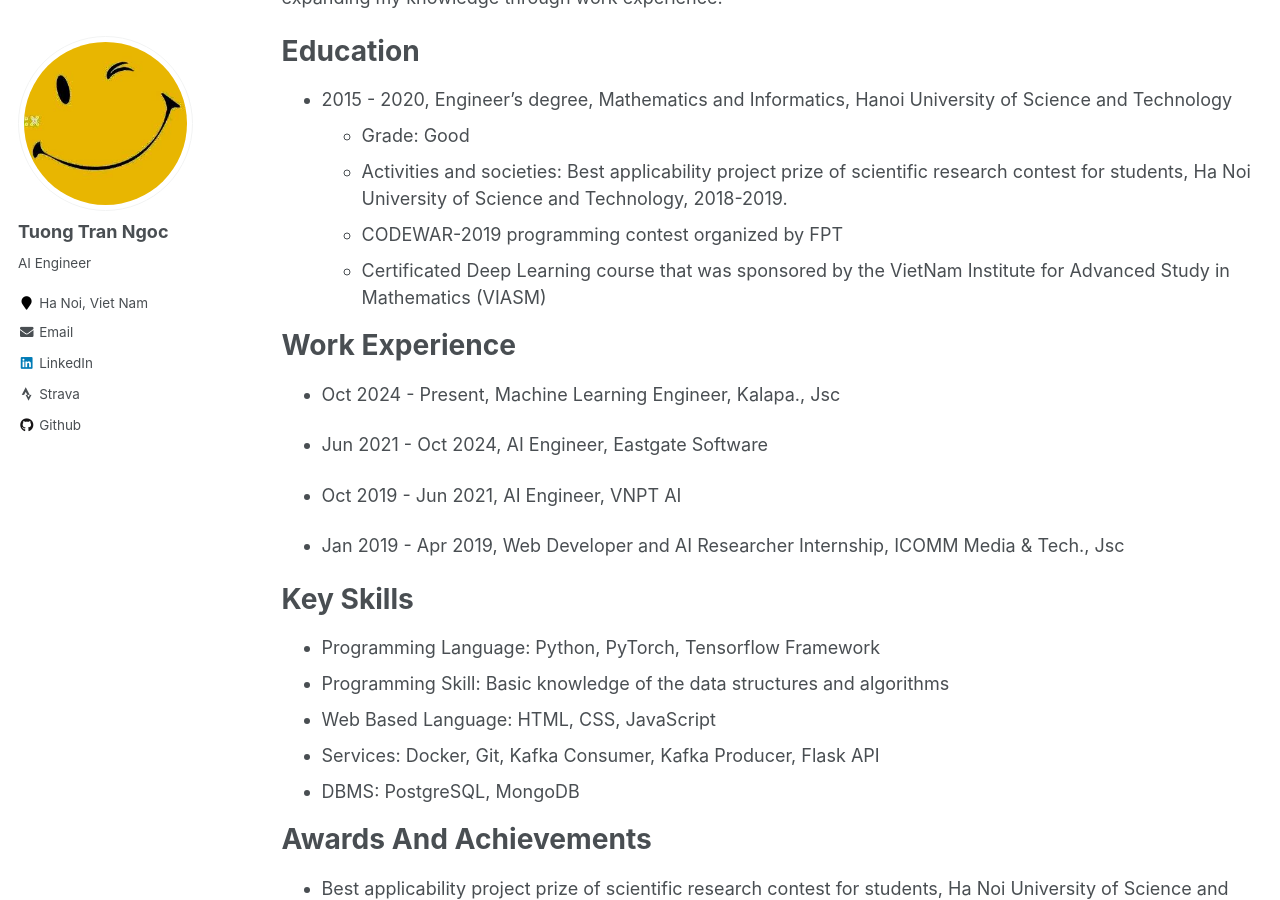
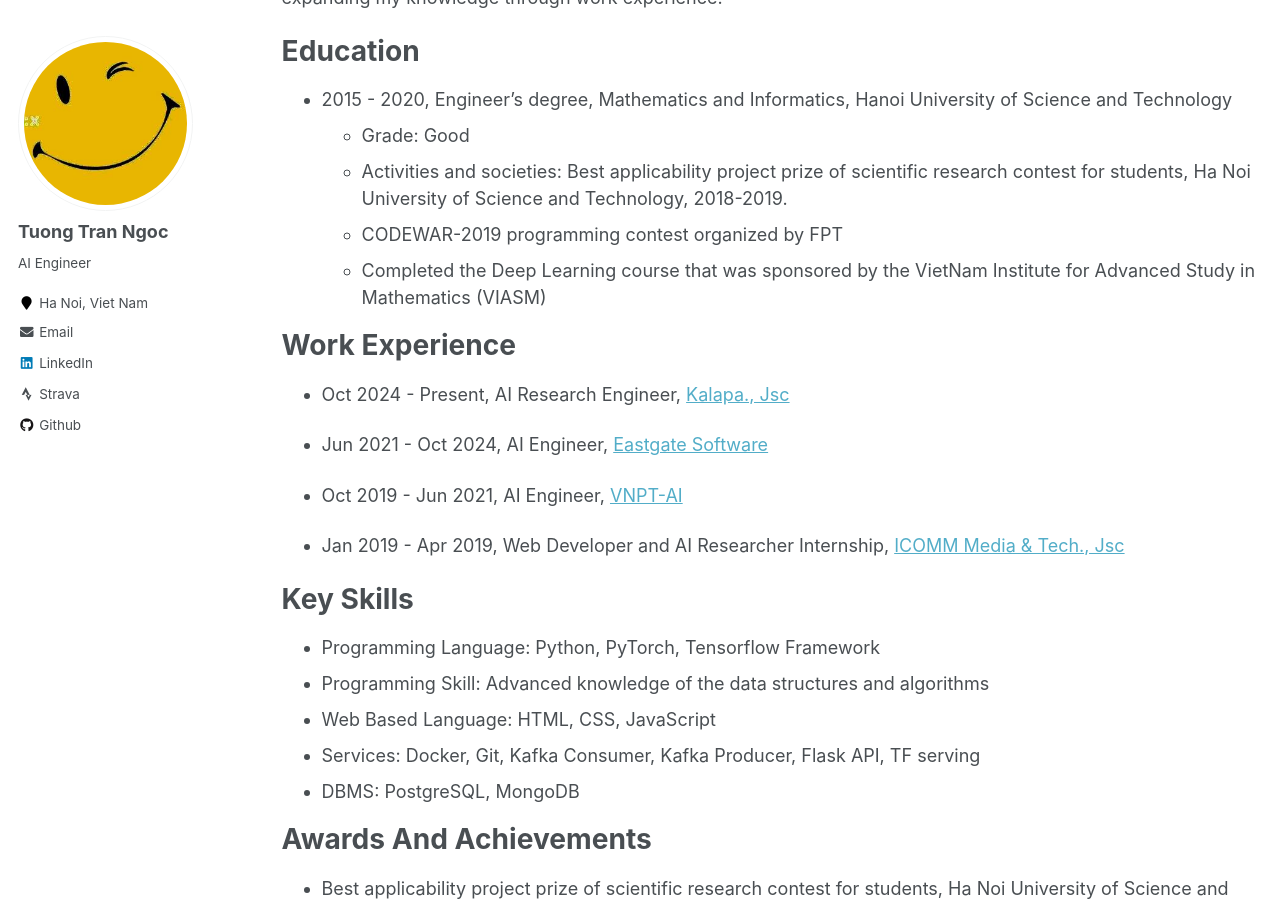
Before and after one commit to tuongtranngoc/tuongtranngoc.github.io, a Jekyll site: the page built from _pages/cv.md, in a window 1280 px wide and 900 px high, scrolled down 261 px. Built offline with Jekyll 4.4.1, drawn with Linux system fonts in a browser that asks for light colours.

Commit message:
update cv

```diff
--- a/_pages/cv.md
+++ b/_pages/cv.md
@@ -19,28 +19,28 @@
     * Grade: Good
     * Activities and societies: Best applicability project prize of scientific research contest for students, Ha Noi University of Science and Technology, 2018-2019.
     * CODEWAR-2019 programming contest organized by FPT
-    * Certificated Deep Learning course that was sponsored by the VietNam Institute for Advanced Study in Mathematics (VIASM)
+    * Completed the Deep Learning course that was sponsored by the VietNam Institute for Advanced Study in Mathematics (VIASM)
 
 
 Work Experience
 ======
 
-* Oct 2024 - Present, Machine Learning Engineer, Kalapa., Jsc
+* Oct 2024 - Present, AI Research Engineer, [Kalapa., Jsc](https://kalapa.vn/)
 
-* Jun 2021 - Oct 2024, AI Engineer, Eastgate Software
+* Jun 2021 - Oct 2024, AI Engineer, [Eastgate Software](https://eastgate-software.com/)
 
-* Oct 2019 - Jun 2021, AI Engineer, VNPT AI
+* Oct 2019 - Jun 2021, AI Engineer, [VNPT-AI](https://icenter.ai/vi)
 
-* Jan 2019 - Apr 2019, Web Developer and AI Researcher Internship, ICOMM Media & Tech., Jsc
+* Jan 2019 - Apr 2019, Web Developer and AI Researcher Internship, [ICOMM Media & Tech., Jsc](https://icomm.vn/)
 
 
 Key Skills
 ======
 
 * Programming Language: Python, PyTorch, Tensorflow Framework
-* Programming Skill: Basic knowledge of the data structures and algorithms
+* Programming Skill: Advanced knowledge of the data structures and algorithms
 * Web Based Language: HTML, CSS, JavaScript
-* Services: Docker, Git, Kafka Consumer, Kafka Producer, Flask API
+* Services: Docker, Git, Kafka Consumer, Kafka Producer, Flask API, TF serving
 * DBMS: PostgreSQL, MongoDB
 
 
```
